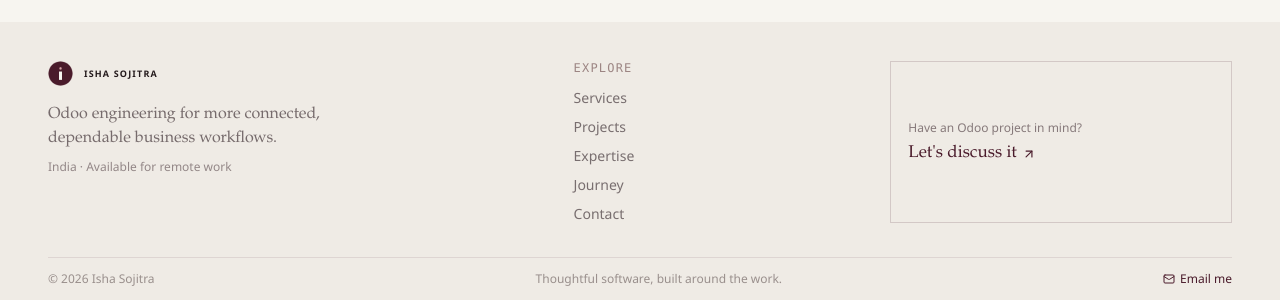
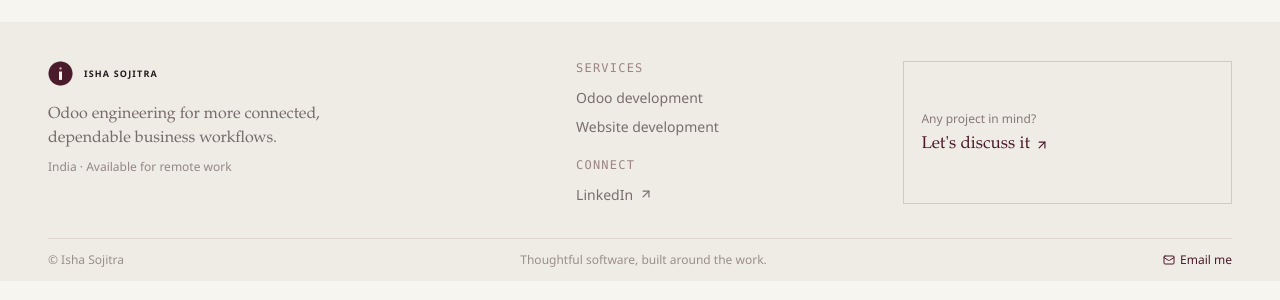
Before and after one commit to ishasojitra234/isha_portfolio, a Next.js app: page /work in a window 1280 px wide. Shown: the part 3295-3595 px from the top of the page. Built offline with nearby package versions, Linux system fonts and the light colour scheme; no server answers.

Commit message:
[IMP]imp.

```diff
--- a/src/app/contact/page.tsx
+++ b/src/app/contact/page.tsx
@@ -40,11 +40,11 @@ export default function ContactPage() {
               <a href="https://www.linkedin.com/in/isha-sojitra-76a946341" target="_blank" rel="noreferrer"><span>LinkedIn</span><strong>Connect with Isha <ArrowUpRight size={13} /></strong></a>
               <a href="tel:+919016186445"><span>Based in</span><strong>Surat, India <MapPin size={13} /></strong></a>
             </div>
-            <div className="contact-availability">
+            {/* <div className="contact-availability">
               <span><Mail size={14} /> ishasojitra234@gmail.com</span>
               <span><Phone size={14} /> +91 90161 86445</span>
               <span><Code2 size={14} /> Odoo · Python · integrations</span>
-            </div>
+            </div> */}
           </PageReveal>
           <PageReveal className="contact-form-wrap" delay={0.1}>
             <ContactForm />
--- a/src/app/globals.css
+++ b/src/app/globals.css
@@ -497,11 +497,13 @@ button { font: inherit; }
 .contact-form-note { margin: -5px 0 0; color: #847879; font-size: 8px; line-height: 1.6; }
 
 .site-footer-expanded { display: block; width: 100%; min-height: 0; margin: 0; padding: 0 max(48px, calc((100vw - 1200px) / 2)); background: #efebe5; color: #786e6f; }
-.footer-main { display: grid; grid-template-columns: 1.2fr .65fr .9fr; gap: 70px; padding-block: 39px 34px; }
+.footer-main { display: grid; grid-template-columns: 1.2fr .65fr .9fr; gap: 90px; padding-block: 39px 34px; }
 .footer-about > p { max-width: 280px; margin: 13px 0 7px; color: #766b6c; font-family: var(--serif); font-size: 16px; line-height: 1.5; }
 .footer-location { color: #938787; font-size: 12px; line-height: 1.7; }
-.footer-nav { display: grid; justify-items: start; gap: 10px; align-content: start; font-size: 14px; }
+.footer-nav { display: grid; justify-items: start; gap: 22px; align-content: start; font-size: 14px; }
+.footer-nav-group { display: grid; justify-items: start; gap: 10px; align-content: start; }
 .footer-label { margin-bottom: 3px; color: #9c8583; font-family: var(--mono); font-size: 12px; letter-spacing: .1em; }
+.footer-nav a { display: inline-flex; align-items: center; gap: 6px; transition: color .2s ease; }
 .footer-nav a:hover, .footer-bottom a:hover { color: var(--wine); }
 .footer-contact-card { display: flex; min-height: 72px; flex-direction: column; justify-content: center; gap: 8px; padding: 14px 17px; border: 1px solid rgba(74, 27, 43, .17); transition: border-color .2s ease, background .2s ease; }
 .footer-contact-card:hover { border-color: rgba(74, 27, 43, .35); background: rgba(255, 254, 251, .55); }
--- a/src/components/SiteFooter.tsx
+++ b/src/components/SiteFooter.tsx
@@ -1,13 +1,6 @@
 import { ArrowUpRight, Mail } from "lucide-react";
 import Image from "next/image";
 import Link from "next/link";
-
-const footerLinks = [
-  ["Services", "/services"],
-  ["Projects", "/work"],
-  ["Expertise", "/expertise"],
-  ["Journey", "/journey"],
-] as const;
 
 export default function SiteFooter() {
   return (
@@ -22,17 +15,25 @@ export default function SiteFooter() {
           <span className="footer-location">India · Available for remote work</span>
         </div>
         <div className="footer-nav">
-          <span className="footer-label">EXPLORE</span>
-          {footerLinks.map(([label, href]) => <Link href={href} key={href}>{label}</Link>)}
-          <Link href="/contact">Contact</Link>
+          <div className="footer-nav-group">
+            <span className="footer-label">SERVICES</span>
+            <Link href="/services">Odoo development</Link>
+            <Link href="/services">Website development</Link>
+          </div>
+          <div className="footer-nav-group">
+            <span className="footer-label">CONNECT</span>
+            <a href="https://www.linkedin.com/in/isha-sojitra-76a946341" target="_blank" rel="noreferrer">
+              LinkedIn <ArrowUpRight size={14} />
+            </a>
+          </div>
         </div>
-        <Link className="footer-contact-card" href="/contact">
-          <span>Have an Odoo project in mind?</span>
-          <strong>Let&apos;s discuss it <ArrowUpRight size={14} /></strong>
-        </Link>
+          <Link className="footer-contact-card" href="/contact">
+            <span>Any project in mind?</span>
+            <strong>Let&apos;s discuss it <ArrowUpRight size={14} /></strong>
+          </Link>
       </div>
       <div className="footer-bottom">
-        <span>© 2026 Isha Sojitra</span>
+        <span>© Isha Sojitra</span>
         <span>Thoughtful software, built around the work.</span>
         <a href="mailto:ishasojitra234@gmail.com"><Mail size={12} /> Email me</a>
       </div>
```
Also changed, not shown: src/app/page.tsx (+5 -5 lines).
